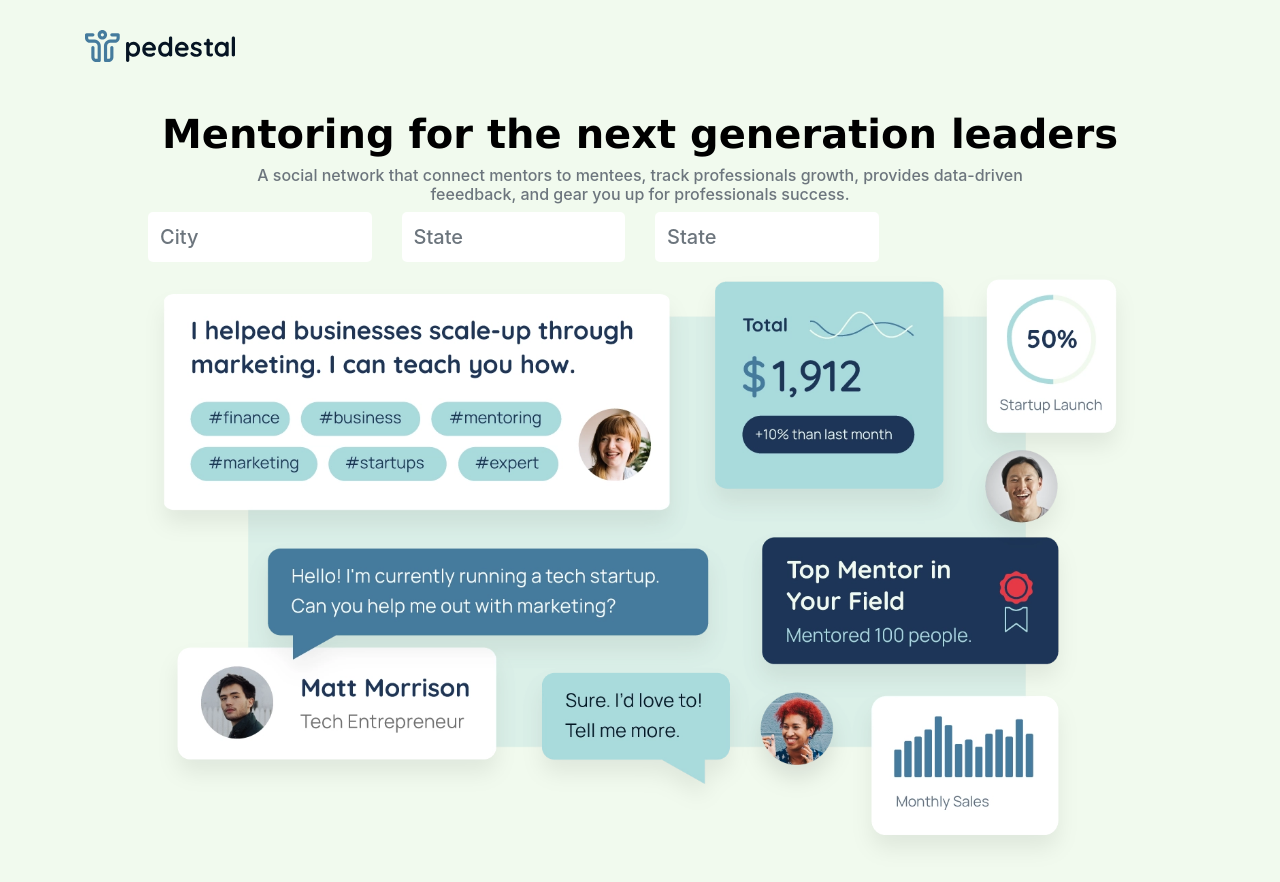
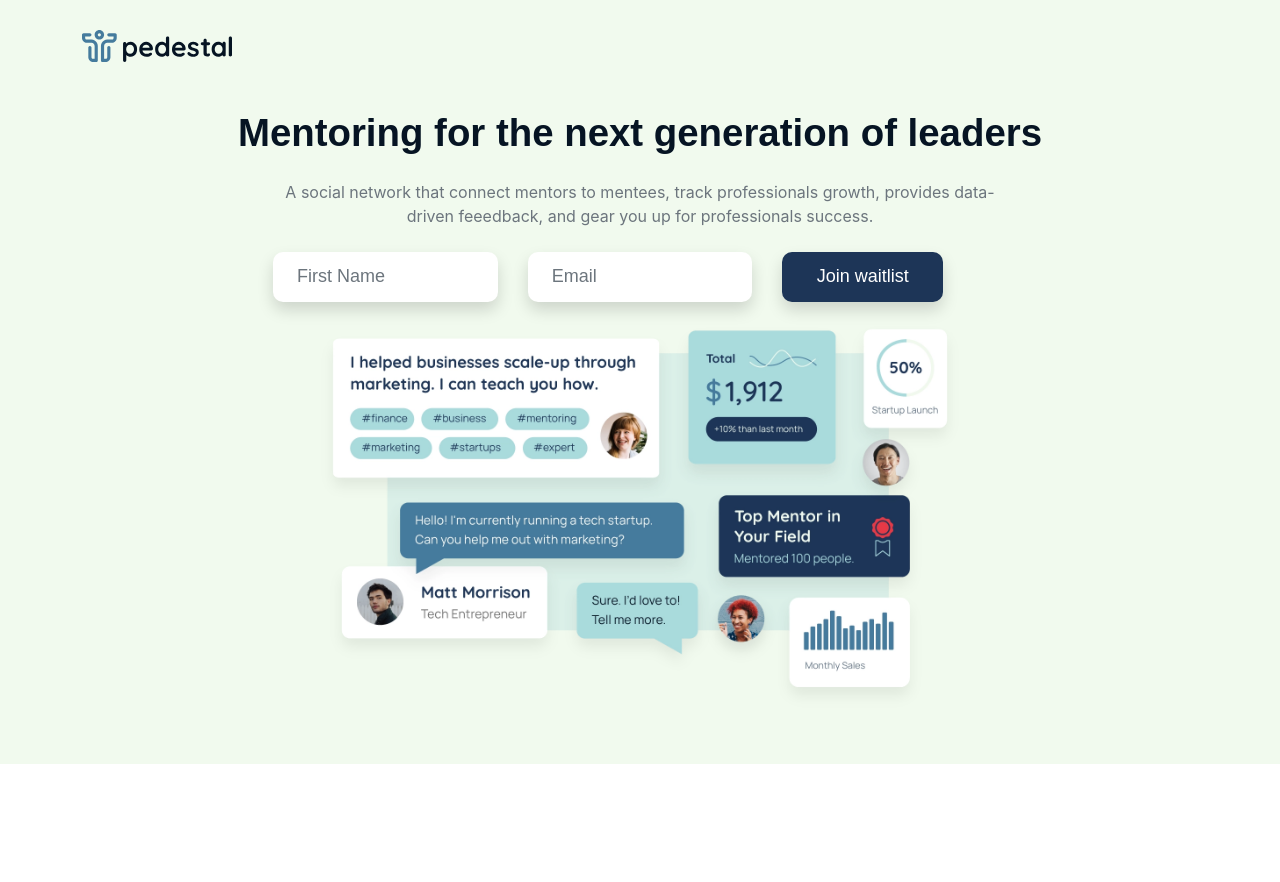
Before and after one commit to YinkTech/complex, a plain HTML site: page index.html in a window 1280 px wide. After the commit the page ends 800 px from the top, so only its background shows below. Drawn offline with nearby package versions, Linux system fonts and the light colour scheme.

Commit message:
finalizing first section

```diff
--- a/index.html
+++ b/index.html
@@ -12,35 +12,32 @@
 </head>
 <body>
     <div class="first-leading-box">
-    <div class="container">
-    <header class="logo-img">
+    <div class="container-md">
+    <header class="logo-img pb-4 pb-md-0">
             <img src="img/Primary-Colored.svg" alt="logo" />
     </header>
 
-    <article class="container p-5 ">
-
-
-    <section class="text-center ">
-        <h1 class="leading-box-text-child">Mentoring for the next generation leaders</h1>
-        <h6 class="text-muted px-5 mx-5">A social network that connect mentors to mentees,
-             track professionals growth, provides data-driven feeedback, and gear you up for professionals success. </h6>
-    </section>
-    <form action="#?" class="" >
-        <div class="row g-3 mx-auto">
-            <div class="col-sm-3">
-              <input type="text" class="form-control input-height" placeholder="City" aria-label="City">
+    <article class="container-md p-md-5 ">
+        <h1 class="leading-box-text-child text-center">Mentoring for the next generation of leaders</h1>
+ <div class="mx-auto textadjorn">
+        <p class="font-manrope mt-4 text-center text-muted">A social network that connect mentors to mentees,
+             track professionals growth, provides data-driven feeedback, and gear you up for professionals success. </p>
+    <form action="#?" class="p-2 form" >
+        <div class="row">
+            <div class="col-12 col-md-6 col-lg-4">
+              <input type="text" class="form-control input-height shadow" placeholder="First Name" aria-label="City">
             </div>
-            <div class="col-sm-3">
-              <input type="text" class="form-control input-height" placeholder="State" aria-label="State">
+            <div class="col-12 col-md-6 col-lg-4 mt-2 mt-md-0">
+              <input type="text" class="form-control input-height shadow" placeholder="Email" aria-label="State">
             </div>
-            <div class="col-sm-3">
-              <input type="text" class="form-control input-height" placeholder="State" aria-label="State">
+            <div class="col-12 col-lg-3 mt-3 mt-lg-0">
+              <button type="submit" class=" shadow form-control-range form-button input-height text-white p-2"> Join waitlist </button>
             </div>
           </div>
 
     </form>
-
-    <img src="img/component-new.png" class="img-fluid" alt="component_news">
+    <img src="img/component-new.png" class="img-fluid pt-2 px-0 px-md-5" alt="component_news">
+</div>
 </article>
 </div>
 
--- a/style.css
+++ b/style.css
@@ -6,8 +6,11 @@
 }
 
 .leading-box-text-child {
-    font-family:Verdana, Geneva, Tahoma, sans-serif;
-    font-weight: bolder;
+    color: #061423;
+    font-family: "Quicksand", Sans-serif;
+    font-size: 2.4em;
+    font-weight: 700;
+    line-height: 1.2em;
 }
 
 .logo-img {
@@ -16,12 +19,16 @@
     padding-top: 30px;
 }
 
+.textadjorn {
+    width: 750px;
+}
+
+.form {
+    font-family: 'Quicksand', 'Arial', 'Helvetica', sans-serif !important;
+}
+
 .form-button  {
     background: #1d3557;
-
-}
-
-.input-height {
     height: 50px;
     border: none;
     border-radius: 5px;
@@ -30,6 +37,23 @@
     color: #54595F;
 }
 
+.input-height {
+    height: 50px;
+    border: none;
+    border-radius: 10px;
+    font-size: 18px;
+    padding: 24px;
+    font-weight: 500;
+    color: #54595F;
+}
+
+@media only screen and (max-width: 768px) {
+
+.textadjorn {
+    width:fit-content;
+}
+}
+
 /* --e-global-color-primary: #457B9D;
     --e-global-color-secondary: #54595F;
     --e-global-color-text: #5D7083;
```
